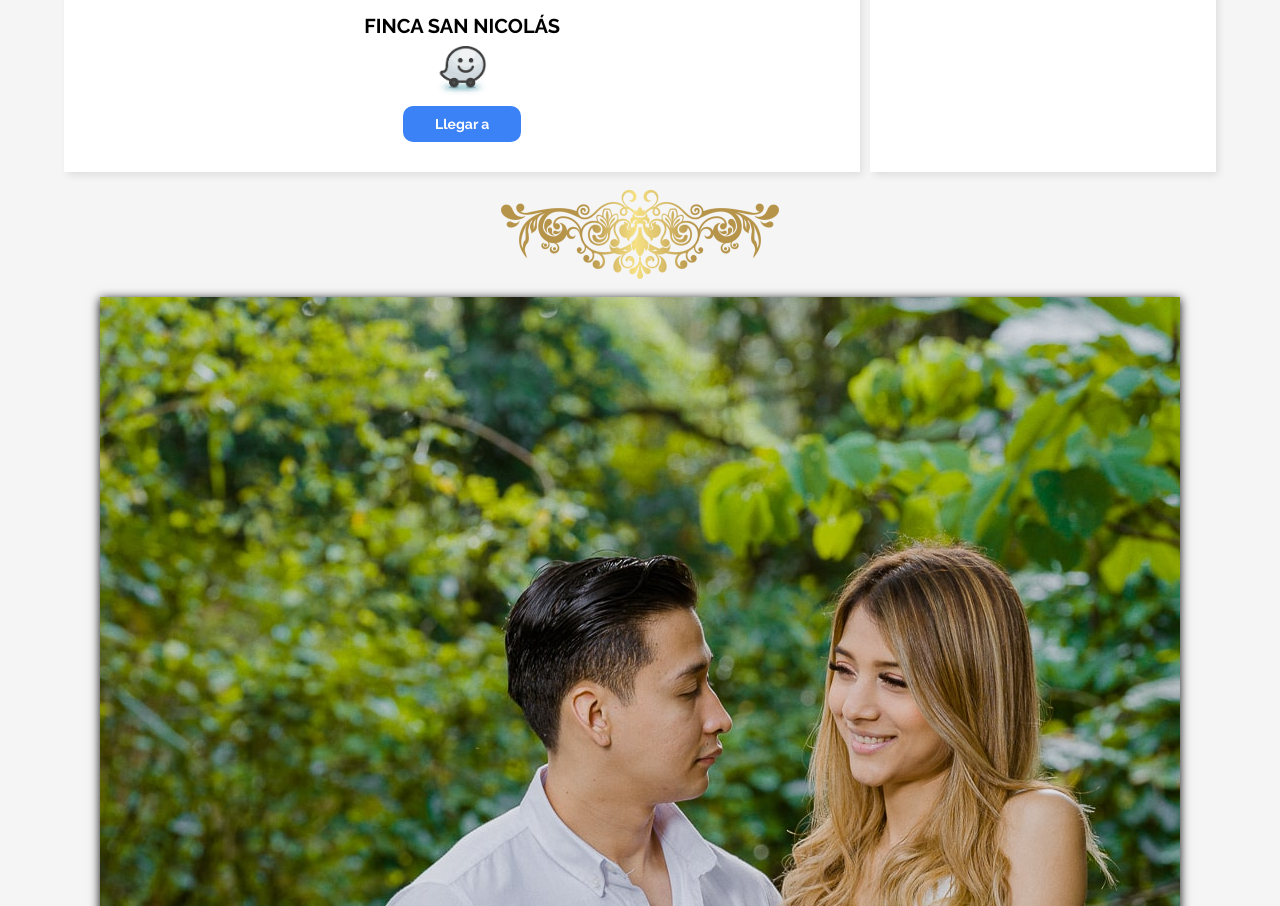
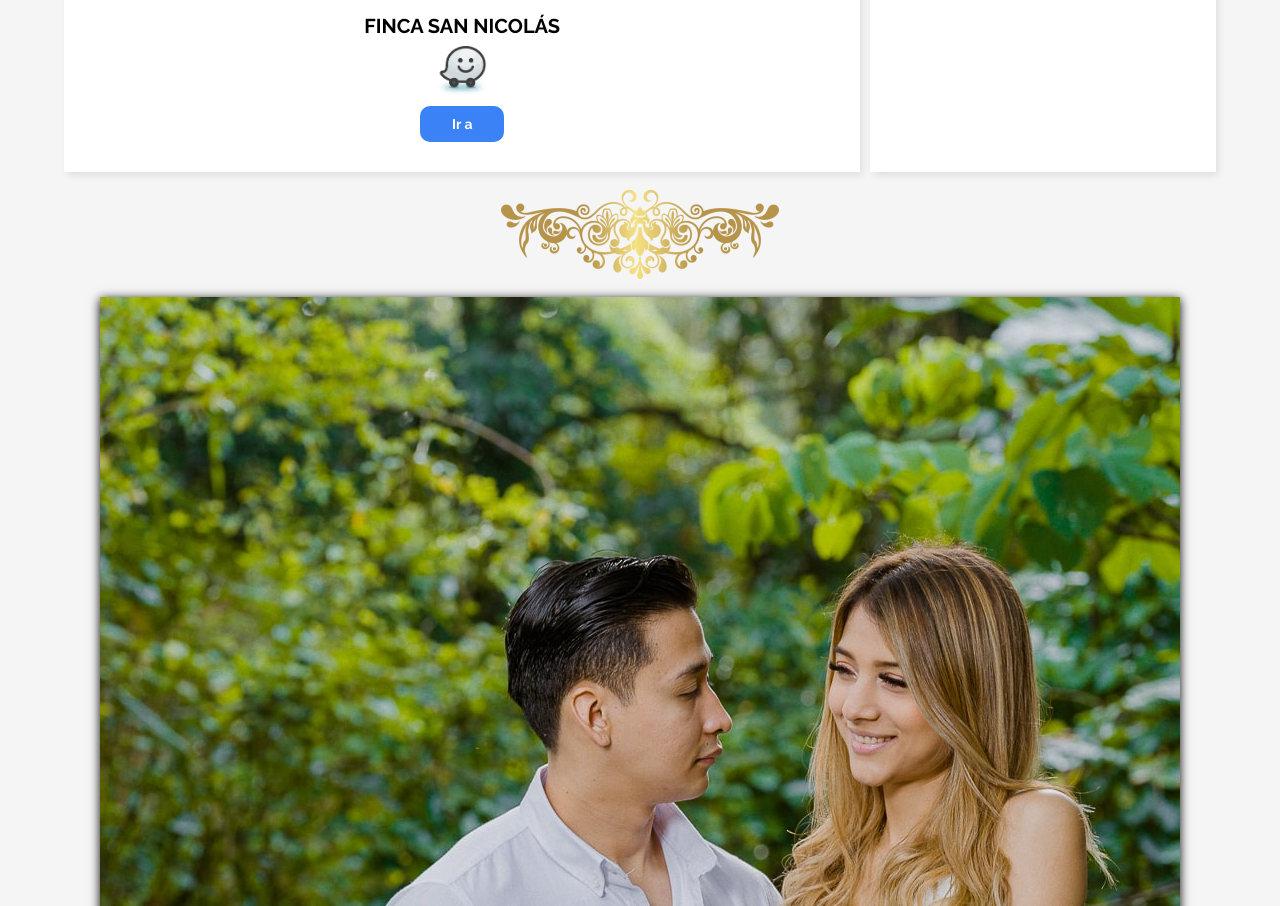
Before and after one commit to Jhoel24/invitacion_boda_2022, a React (Vite) app: page / in a window 1280 px wide. Shown: the part 2495-3401 px from the top of the page. Built offline with nearby package versions, Linux system fonts and the light colour scheme.

Commit message:
Todo en orden

```diff
--- a/src/components/InformacionBoda.jsx
+++ b/src/components/InformacionBoda.jsx
@@ -154,7 +154,7 @@ const InformacionBoda = () => {
                             <div className='contenido-direccion'>
                                 <div className='imagen-waze'>
                                 </div>
-                                <a href='https://www.waze.com/en/live-map/directions/finca-san-nicolas-av.-genova-urb.-cumbres-de-san-francisco,-san-salvador?place=w.177471625.1774585175.21894723'>Llegar a</a>
+                                <a href='https://www.waze.com/en/live-map/directions/finca-san-nicolas-av.-genova-urb.-cumbres-de-san-francisco,-san-salvador?place=w.177471625.1774585175.21894723'>Ir a</a>
                             </div>
                         </div>
                     </Card>
```
